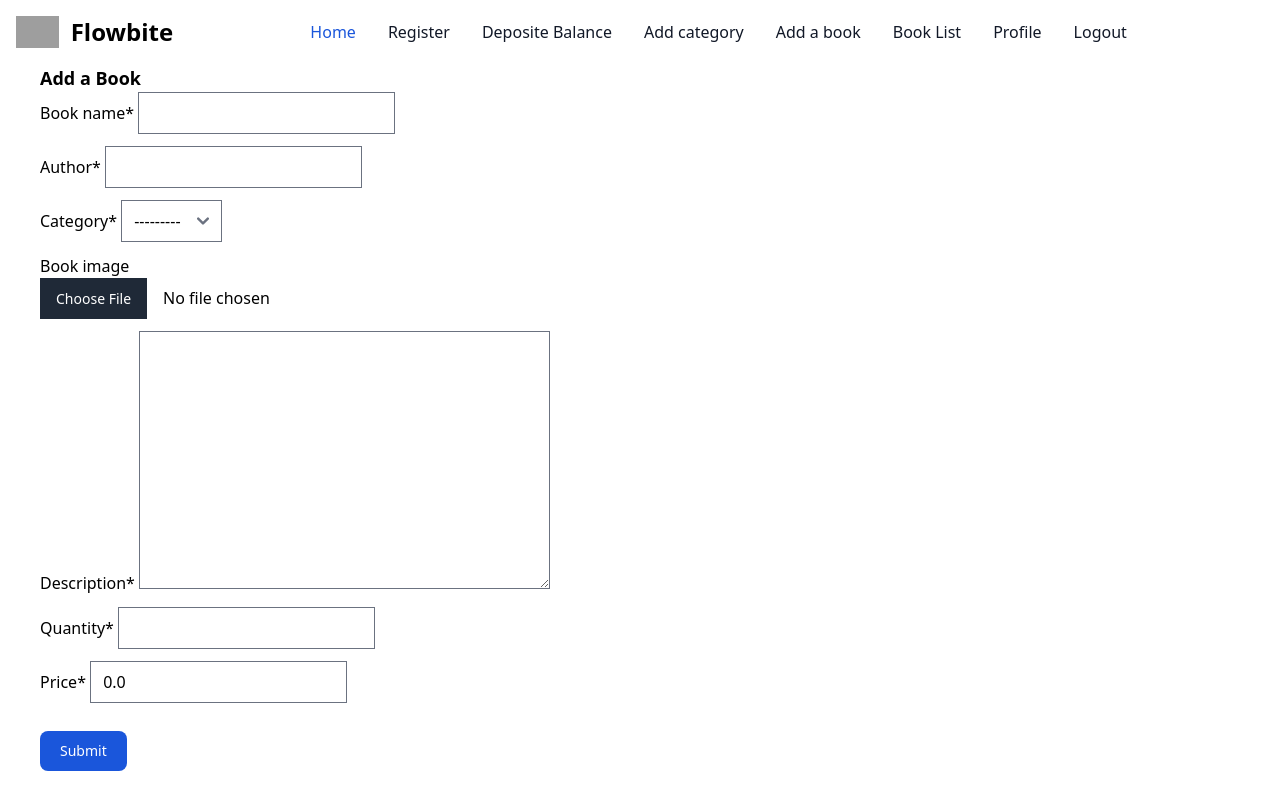
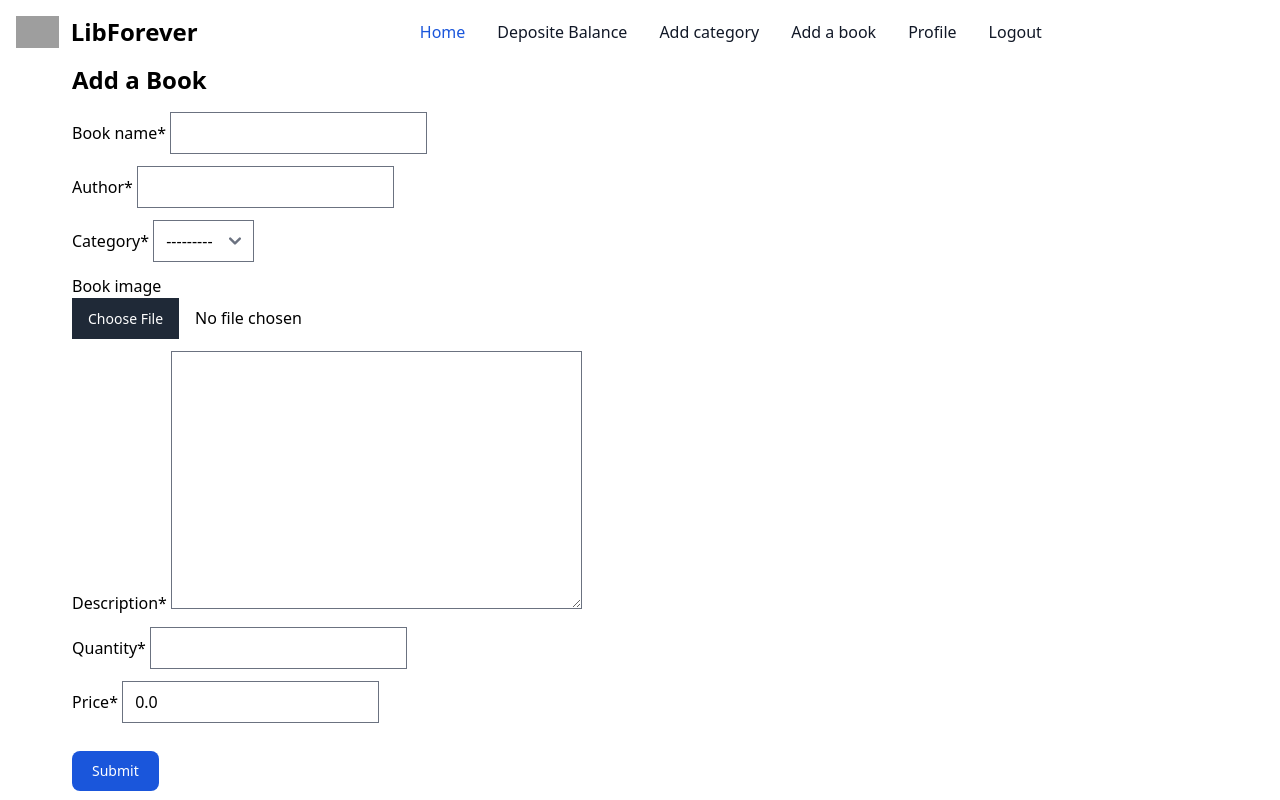
Before and after one commit to foy4748/phitron-django-004, a Django app: page /add-book/ in a window 1280 px wide. Run offline with Django 5.2, Linux system fonts and the light colour scheme; the visitor is signed in with stand-in values (Sample User, id 1); data that the repository does not hold is empty; some libraries are stand-ins or nearby versions; grey boxes are pictures that could not be loaded.

Commit message:
Added some nice touches in UI

```diff
--- a/auth_app/templates/auth_app/deposite_form.html
+++ b/auth_app/templates/auth_app/deposite_form.html
@@ -2,7 +2,8 @@
 <!-- Using Crisp Form -->
 {% load crispy_forms_tags %} {% block content %}
 <section>
-	<p>Current Balance : {{profile.balance}}</p>
+	<h1 class="font-bold text-2xl">Deposite Form</h1>
+	<p class="mt-2 mb-4 italic">Current Balance : {{ profile.balance }}</p>
 	<form method="post">
 		{% csrf_token %} {{ form|crispy }}
 		<button
--- a/auth_app/templates/auth_app/login_form.html
+++ b/auth_app/templates/auth_app/login_form.html
@@ -3,6 +3,7 @@
 <!-- Using Crisp Form -->
 {% load crispy_forms_tags %}
 {% block content %}
+<h1 class="font-bold text-2xl mb-4">Login Form</h1>
 <form method="post">
   {% csrf_token %} {{ form|crispy }}
   <button type="submit" class="mt-4 text-white bg-blue-700 hover:bg-blue-800 focus:ring-4 focus:ring-blue-300 font-medium rounded-lg text-sm px-5 py-2.5 me-2 mb-2 dark:bg-blue-600 dark:hover:bg-blue-700 focus:outline-none dark:focus:ring-blue-800">Submit</button>
--- a/auth_app/templates/auth_app/registration_form.html
+++ b/auth_app/templates/auth_app/registration_form.html
@@ -3,6 +3,7 @@
 <!-- Using Crisp Form -->
 {% load crispy_forms_tags %}
 {% block content %}
+<h1 class="font-bold text-2xl mb-4">Registration Form</h1>
 <form method="post">
    {% csrf_token %}
    {{ form|crispy }}
--- a/book/templates/book/book_detail.html
+++ b/book/templates/book/book_detail.html
@@ -22,6 +22,7 @@
 			</ul>
 		</section>
 	</section>
+	{% if review_list|length != 0 %}
 	<!-- Comment Section -->
 	<!-- Comment List -->
 	<section  class="col-span-12 lg:col-span-4">
@@ -43,6 +44,7 @@
 		{% endfor %}
 
 	</section>
+	{% endif %}
 
 	<!-- END of Comment Section -->
 </section>
--- a/book/templates/book/book_form.html
+++ b/book/templates/book/book_form.html
@@ -2,7 +2,7 @@
 
 <!-- Using Crisp Form -->
 {% load crispy_forms_tags %} {% block content %}
-<h1 class="text-lg font-extrabold">Add a Book</h1>
+<h1 class="font-bold text-2xl mb-4">Add a Book</h1>
 <form method="post"  enctype="multipart/form-data">
   {% csrf_token %} {{ form|crispy }}
   <button
--- a/book/templates/book/bookreview_form.html
+++ b/book/templates/book/bookreview_form.html
@@ -2,7 +2,7 @@
 
 <!-- Using Crisp Form -->
 {% load crispy_forms_tags %} {% block content %}
-<h1 class="text-lg font-extrabold">Review a Book</h1>
+<h1 class="font-bold text-2xl mb-4">Write a review</h1>
 <form method="post">
   {% csrf_token %} {{ form|crispy }}
   <button
--- a/book/templates/book/category_form.html
+++ b/book/templates/book/category_form.html
@@ -2,7 +2,7 @@
 
 <!-- Using Crisp Form -->
 {% load crispy_forms_tags %} {% block content %}
-<h1 class="text-lg font-extrabold">Add Category</h1>
+<h1 class="font-bold text-2xl mb-4">Add Category</h1>
 <form method="post">
   {% csrf_token %} {{ form|crispy }}
   <button
--- a/book/views.py
+++ b/book/views.py
@@ -8,10 +8,13 @@ from django.contrib import messages
 from django.shortcuts import render
 
 
-# from utils.send_email import success_email
+from utils.send_email import success_email
 
 from .forms import AddBookForm, AddCategoryForm, AddReviewForm
 from book.models import Book, BookReview, BorrowedBook, Category
+
+# Configs
+isSendEmail = False
 
 
 # Create your views here.
@@ -131,8 +134,9 @@ class BorrowBook(LoginRequiredMixin, View):
 
                 # Success Email
                 nextUrl = reverse("book:borrowedbook_list")
-                # subject = "Borrowed Book Successfully"
-                # success_email(self.request, subject, success_message, nextUrl)
+                if isSendEmail is True:
+                    subject = "Borrowed Book Successfully"
+                    success_email(self.request, subject, success_message, nextUrl)
                 nextUrl = reverse("book:borrowedbook_list")
                 return HttpResponseRedirect(nextUrl)
             else:
@@ -169,12 +173,12 @@ class ReturnBook(LoginRequiredMixin, View):
                 f"RETURNED Book successfully : {book.book_name} | {book.author}"
             )
             messages.success(req, success_message)
-            nextUrl = reverse("book:book_list")
+            nextUrl = reverse("book:borrowedbook_list")
             return HttpResponseRedirect(nextUrl)
         else:
             error_message = f"Non-existing Borrowed Book or User"
             messages.error(req, error_message)
-            nextUrl = reverse("book:book_list")
+            # nextUrl = reverse("book:book_list")
             return HttpResponseRedirect(nextUrl)
 
 
@@ -208,4 +212,5 @@ class ReviewBook(LoginRequiredMixin, CreateView):
         form.instance.user = self.request.user
         form.instance.book = book
         form.save()
+        messages.success(self.request, "Review created successfully")
         return super().form_valid(form)
--- a/library_management_project/settings.py
+++ b/library_management_project/settings.py
@@ -128,7 +128,7 @@ AUTH_PASSWORD_VALIDATORS = [
 
 LANGUAGE_CODE = "en-us"
 
-TIME_ZONE = "UTC"
+TIME_ZONE = "Asia/Dhaka"
 
 USE_I18N = True
 
--- a/templates/base.html
+++ b/templates/base.html
@@ -20,7 +20,7 @@
   <body>
     {% include "navbar.html" %}
 	{% include "toast.html" %}
-    <main class="max-w-[1200px] mx-auto">
+    <main class="max-w-[1200px] mx-auto px-4 md:px-8">
       {% block content %}
       <!-- All the Content Goes Here -->
       {% endblock content %}
--- a/templates/navbar.html
+++ b/templates/navbar.html
@@ -13,7 +13,7 @@
       />
       <span
         class="self-center text-2xl font-semibold whitespace-nowrap dark:text-white"
-        >Flowbite</span
+        >LibForever</span
       >
     </a>
     <div class="flex md:order-2">
@@ -67,14 +67,6 @@
           </svg>
         </div>
         <!-- Input -->
-        <li>
-          <a
-            href="#"
-            class="block py-2 px-3 text-white bg-blue-700 rounded md:bg-transparent md:text-blue-700 md:p-0 md:dark:text-blue-500"
-            aria-current="page"
-            >Home</a
-          >
-        </li>
       </div>
       <ul
         class="flex flex-col p-4 md:p-0 mt-4 font-medium border border-gray-100 rounded-lg bg-gray-50 md:space-x-8 rtl:space-x-reverse md:flex-row md:mt-0 md:border-0 md:bg-white dark:bg-gray-800 md:dark:bg-gray-900 dark:border-gray-700"
@@ -82,16 +74,9 @@
         <li>
           <a
             href="/"
-            class="block py-2 px-3 text-white bg-blue-700 rounded md:bg-transparent md:text-blue-700 md:p-0 md:dark:text-blue-500"
+            class="block py-2 px-3 rounded md:bg-transparent md:text-blue-700 md:p-0 md:dark:text-blue-500"
             aria-current="page"
             >Home</a
-          >
-        </li>
-        <li>
-          <a
-            href="{% url 'auth:registration_form' %}"
-            class="block py-2 px-3 text-gray-900 rounded hover:bg-gray-100 md:hover:bg-transparent md:hover:text-blue-700 md:p-0 md:dark:hover:text-blue-500 dark:text-white dark:hover:bg-gray-700 dark:hover:text-white md:dark:hover:bg-transparent dark:border-gray-700"
-            >Register</a
           >
         </li>
         <li>
@@ -115,13 +100,7 @@
             >Add a book</a
           >
         </li>
-        <li>
-          <a
-            href="{% url 'book:book_list' %}"
-            class="block py-2 px-3 text-gray-900 rounded hover:bg-gray-100 md:hover:bg-transparent md:hover:text-blue-700 md:p-0 dark:text-white md:dark:hover:text-blue-500 dark:hover:bg-gray-700 dark:hover:text-white md:dark:hover:bg-transparent dark:border-gray-700"
-            >Book List</a
-          >
-        </li>
+        {% if request.user.is_authenticated %}
         <li>
           <a
             href="{% url 'book:borrowedbook_list' %}"
@@ -136,6 +115,22 @@
             >Logout</a
           >
         </li>
+        {% else %}
+        <li>
+          <a
+            href="{% url 'auth:registration_form' %}"
+            class="block py-2 px-3 text-gray-900 rounded hover:bg-gray-100 md:hover:bg-transparent md:hover:text-blue-700 md:p-0 md:dark:hover:text-blue-500 dark:text-white dark:hover:bg-gray-700 dark:hover:text-white md:dark:hover:bg-transparent dark:border-gray-700"
+            >Register</a
+          >
+        </li>
+        <li>
+          <a
+            href="{% url 'auth:login_form' %}"
+            class="block py-2 px-3 text-gray-900 rounded hover:bg-gray-100 md:hover:bg-transparent md:hover:text-blue-700 md:p-0 md:dark:hover:text-blue-500 dark:text-white dark:hover:bg-gray-700 dark:hover:text-white md:dark:hover:bg-transparent dark:border-gray-700"
+            >Login</a
+          >
+        </li>
+        {% endif %}
       </ul>
     </div>
   </div>
--- a/theme/static/css/dist/styles.css
+++ b/theme/static/css/dist/styles.css
@@ -2556,6 +2529,11 @@ input:checked + .toggle-bg {
     padding: 0px;
   }
 
+  .md\:px-8 {
+    padding-left: 2rem;
+    padding-right: 2rem;
+  }
+
   .md\:text-blue-700 {
     --tw-text-opacity: 1;
     color: rgb(26 86 219 / var(--tw-text-opacity));
```
Also changed, not shown: other parts of theme/static/css/dist/styles.css (+28 -55 lines), auth_app/views.py (+12 -0 lines), book/templates/book/borrowedbook_list.html (+11 -3 lines). Lines whose indentation alone changed are shown as unchanged.
